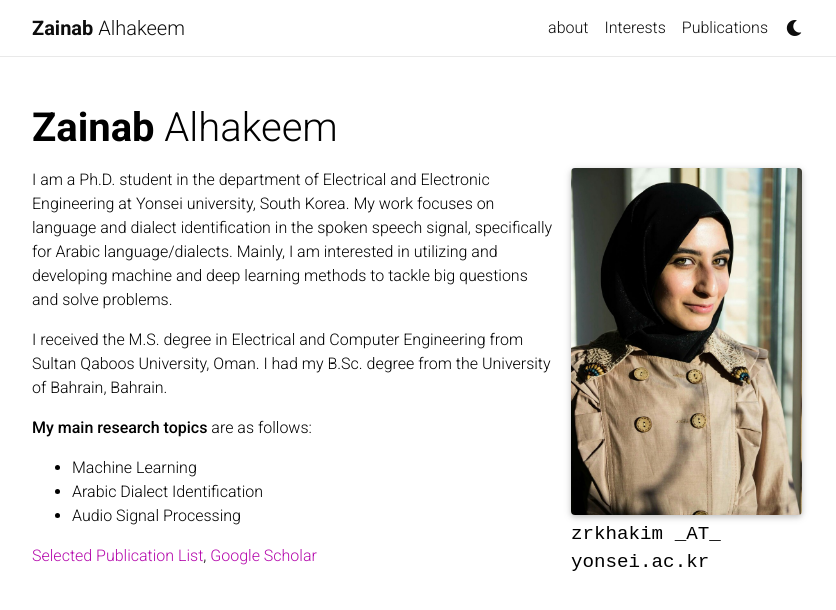
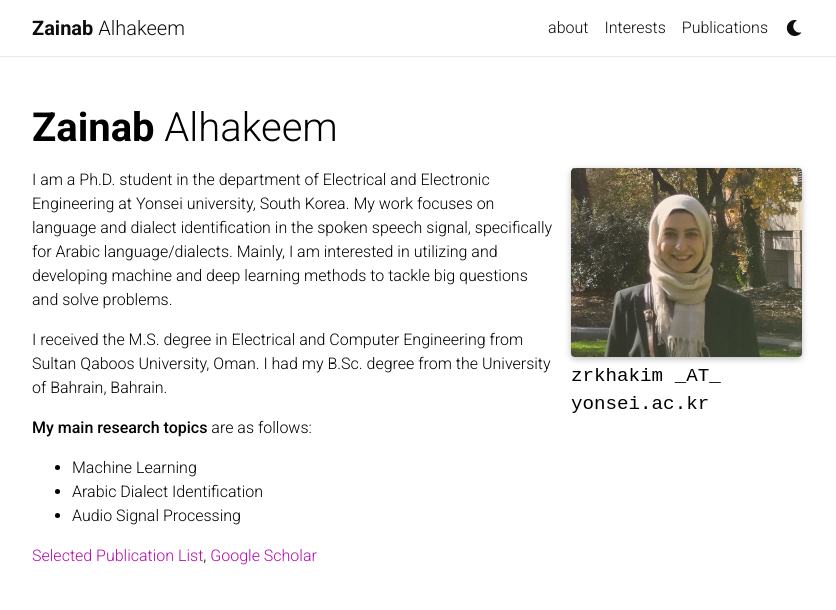
Before and after one commit to zrkhakim/zrkhakim.github.io, a Jekyll site: the page built from _pages/about.md, in a window 1280 px wide. Shown: the top 610 px of the page, without its empty margins (223-1059 px from the left). Built offline with Jekyll 4.4.1, drawn with Linux system fonts in a browser that asks for light colours; nearby versions of some CDN libraries; a style sheet for code colours, icons or effects is not loaded.

Commit message:
Update about.md

```diff
--- a/_pages/about.md
+++ b/_pages/about.md
@@ -6,7 +6,7 @@ description:
 
 profile:
   align: right
-  image: me.jpg
+  image: meUSA3-2.jpg
   address: >
     <p>zrkhakim _AT_ yonsei.ac.kr</p>
 
```
